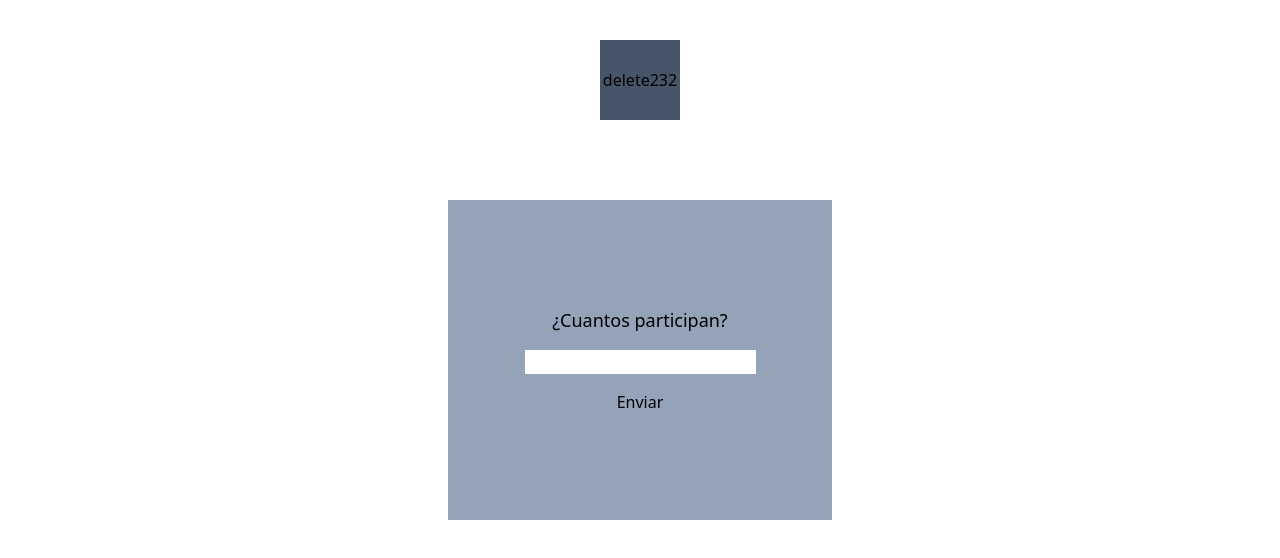
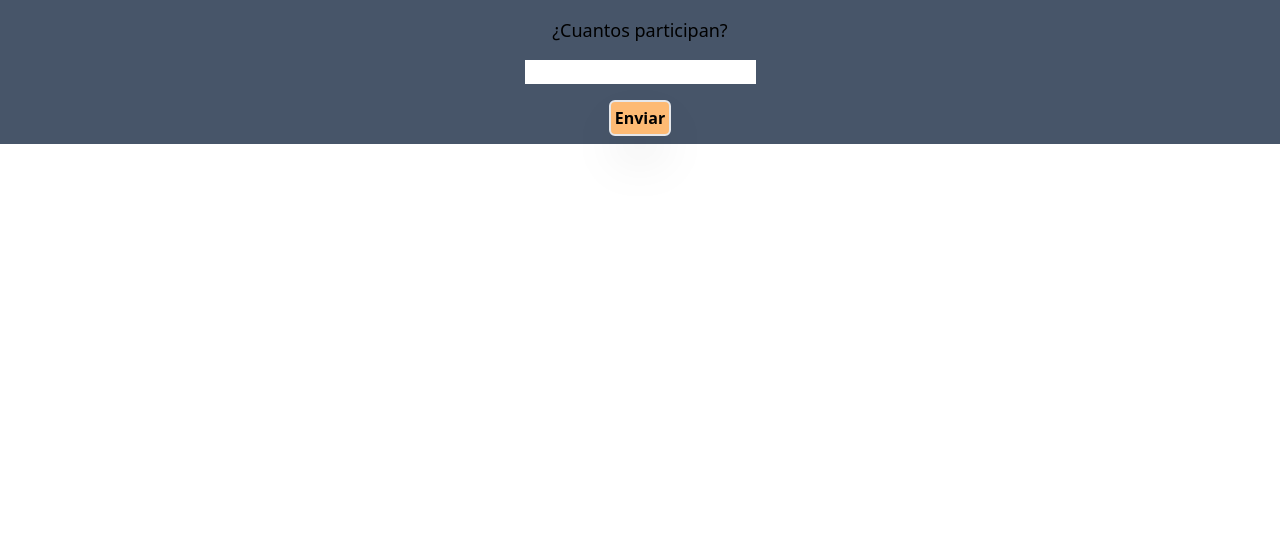
Before and after one commit to GabrielPaparello/InvisibleFriend, a React (Vite) app: page / in a window 1280 px wide. Shown: the top 558 px of the page. Built offline with nearby package versions, Linux system fonts and the light colour scheme.

Commit message:
REFACTORING APP

```diff
--- a/logic.jsx
+++ /dev/null
@@ -1,28 +0,0 @@
-import { useEffect } from "react";
-
-const LogicComponent = ({ player,cantidad ,isDone,clicked}) => {
-    //     [playera,playerb,playerc,playerd]
-    // recorre la lista y empieza por el primer indice y la compara con su mismo indice 1 empareja con indice[random]
-//         [playera] saca a player b
-//         nuevodeplayers que no salieron aun [] = [player a,playerc,playerd]
-//         recorre la lista con indice 2 y empareja comparando ocn la lista nueva de players que no salieron aun[]
-    //
-    //
-
-  return (
-      <>
-
-
-          {/* {isDone ===true? <h1>true</h1>:<h1>false</h1>} */}
-          {player.map((item, i) => (
-
-        <li key={i} className='text-'>
-                  {/* Nombre: {item.nombre}, Email: {item.email}, ID: {item.ID} */}
-              </li>
-
-          ))}
-    </>
-  );
-};
-
-export default LogicComponent;
--- a/src/App.css
+++ b/src/App.css
@@ -2,7 +2,7 @@
 @import "tailwindcss/components";
 @import "tailwindcss/utilities";
 
-body {
+* {
   margin: 0;
   padding: 0;
   box-sizing: border-box;
@@ -23,3 +23,13 @@ body {
 .initial {
   display: none;
 }
+
+input[type="number"]::-webkit-inner-spin-button,
+input[type="number"]::-webkit-outer-spin-button {
+  -webkit-appearance: none;
+  margin: 0;
+}
+
+input[type="number"] {
+  -moz-appearance: textfield;
+}
--- a/src/ModalPrompt.jsx
+++ b/src/ModalPrompt.jsx
@@ -14,8 +14,8 @@ export const ModalPrompt = () => {
   }, []);
   const handleSubmit = (e) => {
     e.preventDefault();
-    const cantidadValue = e.target.elements.cantidad.value;
-    setCantidad(cantidadValue);
+    const  cantidadValue = e.target.elements.cantidad.value;
+    setCantidad(parseInt(cantidadValue));
     setSubmited(true);
     e.target.reset();
   };
--- a/src/PlayerLogicRender.jsx
+++ b/src/PlayerLogicRender.jsx
@@ -1,17 +1,19 @@
-import { useState } from "react";
+import { useEffect, useState } from "react";
 import Players from "./Players";
-const PlayerLogicRender = ({ modal, cantidad }) => {
+const PlayerLogicRender = ({ modal, cantidad , }) => {
+  const [active,setActive] = useState(false)
 
-  const [active,setActive] = useState(false)
   const click = () => {
-    setActive(!active)
+    setActive(true)
+
+
     // Timeout to allow to repress the button for next Player
-    setTimeout(() => {
-      setActive(false)
+    const timer = setTimeout(() => {
+        setActive(false)
+      }, 500)
+    return () => clearTimeout(timer);
+  }
 
-    }, 1000)
-    console.log(active)
-  }
   return (
     <>
       <div className="flex flex-wrap w-full justify-center top-3/4 ">
--- a/src/Players.jsx
+++ b/src/Players.jsx
@@ -1,13 +1,16 @@
 import { useEffect, useState } from "react";
 import Playerform from "./playerform";
-import LogicComponent from "../logic";
 
-const Players = ({active,index, stilo,initial,cantidad}) => {
+const Players = ({active,index, stilo,initial,cantidad,}) => {
   const [MoveDiv, setMoveDiv] = useState(false);
   let[player,setPlayer] = useState([])
   const [nombre, setNombre] = useState("");
   const [email, setEmail] = useState("");
   const [ID, setID] = useState("");
+  const [matches, setMatches] = useState([])
+  const [numb,setNumb] = useState()
+
+
 
   const handleSubmit = (e,index) => {
     e.preventDefault();
@@ -22,25 +25,34 @@ const Players = ({active,index, stilo,initial,cantidad}) => {
 
     })
     e.target.reset();
-
   };
-
   useEffect(() => {
     // Call back to avoid upping the state and only activated when clicked.
-    console.log(active)
     if (active === true) {
-      const random = Math.floor(Math.random() * cantidad)
-      const clicked = () => {
-        const filteredPlayers = player.filter((player) => player.nombre === player.nombre[random]);
-        console.log('filtrado', filteredPlayers);
+      setNumb( Math.floor(Math.random() * cantidad) + 1)
+      clicked();
+    }
+    else {
+      return
+    }
+  },[active])
+
+const clicked = () => {
+        player.map((player,index) => {
+          if (numb == player.ID) {
+            setMatches((prevPlayer)=>[...prevPlayer,player])
+            console.log('this is equal', matches)
+            setNumb()
+
+        }
+      })
       }
-      clicked();
-    } else {return }
-  },[active])
+
   return (
     <>
-      <LogicComponent player={player} cantidad={cantidad} />
-
+      {matches.map((_,index) => {
+        <div key={index}><h1>{matches}</h1></div>
+        })}
       <div
         style={{ "--index": index }}
         id={index+1}
--- /dev/null
+++ b/src/app.jsx
@@ -0,0 +1,26 @@
+import { useState } from "react";
+import { Modal } from "./modal";
+
+export const App = () => {
+    // CANTIDAD DE JUGADORES
+    const [cantidad, setCantidad] = useState()
+
+
+
+
+
+// SETS THE AMOUNT OF PLAYERS
+const modalForm = (e) => {
+    e.preventDefault();
+    setCantidad(parseInt(e.target.elements.cantidad.value));
+    e.target.reset();
+  };
+
+  return (
+      <>
+          <div className={`transition-all duration-1000 ease-out ${cantidad ? `absolute   -top-full` : null }`}>
+              <Modal modalForm={modalForm} />
+              </div>
+      </>
+  )
+}
--- a/src/main.jsx
+++ b/src/main.jsx
@@ -1,11 +1,13 @@
 import React from 'react'
 import ReactDOM from 'react-dom/client'
-import {  ModalPrompt } from './ModalPrompt'
+// import {  ModalPrompt } from './ModalPrompt'
 import './App.css'
+import { App } from './app'
 
 
 ReactDOM.createRoot(document.getElementById('root')).render(
   <React.StrictMode>
-    <ModalPrompt />
+    {/* <ModalPrompt /> */}
+    <App />
   </React.StrictMode>,
 )
--- /dev/null
+++ b/src/modal.jsx
@@ -0,0 +1,13 @@
+
+export const Modal = ({modalForm}) => {
+    return (
+        <div className='bg-slate-600'>
+          <form onSubmit={modalForm} className="flex flex-col items-center pt-4">
+            <h2 className="text-lg font-medium">¿Cuantos participan?</h2>
+            <input className="m-4 text-center cursor-pointer " type="number" name="cantidad" />
+            <input type="submit" value="Enviar" className="mb-2 p-1 font-bold border-2 rounded-md bg-orange-300 hover:bg-orange-600 hover:text-white shadow-2xl cursor-pointer"></input>
+          </form>
+    </div>
+
+  )
+}
```
